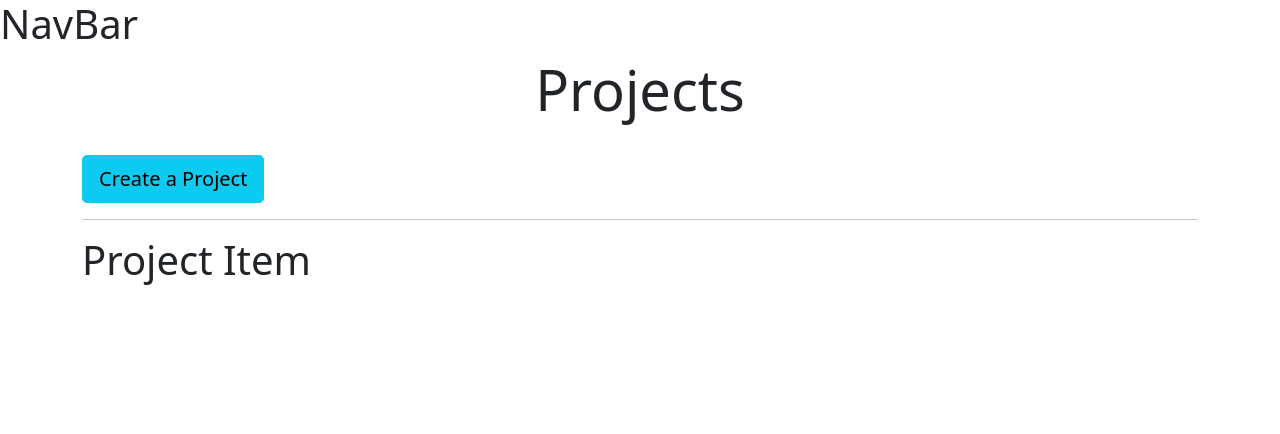
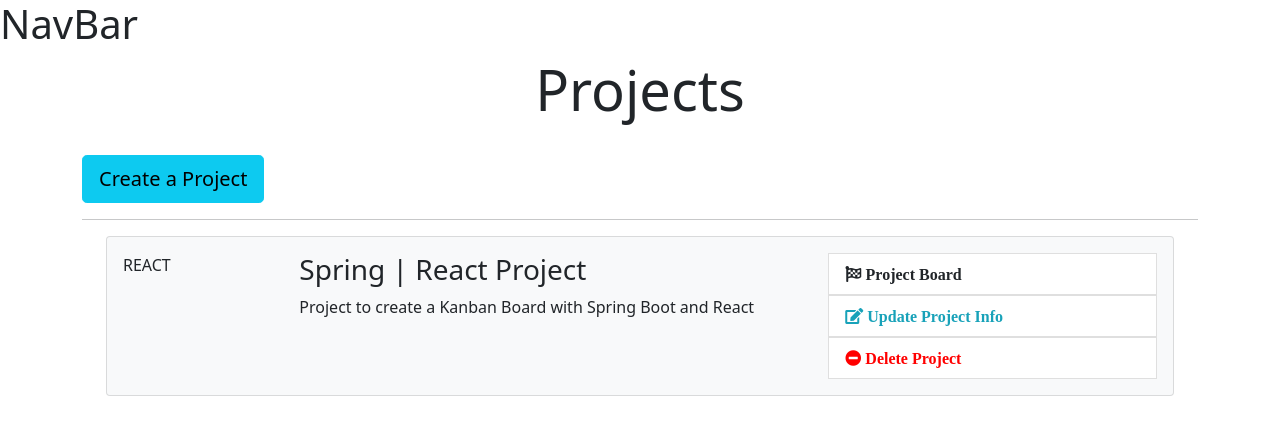
Before and after one commit to Aayushyaverma/Project-Management-System, a React (Create React App) app in the folder pmsystem-react-client/: page / in a window 1280 px wide. Shown: the top 434 px of the page. Built offline with nearby package versions, Linux system fonts and the light colour scheme.

Commit message:
Update ProjectItem.js

```diff
--- a/pmsystem-react-client/src/components/Project/ProjectItem.js
+++ b/pmsystem-react-client/src/components/Project/ProjectItem.js
@@ -3,7 +3,38 @@
 export class ProjectItem extends Component {
   render() {
     return (
-      <h1>Project Item</h1>
+        <div className="container">
+        <div className="card card-body bg-light mb-3">
+            <div className="row">
+                <div className="col-2">
+                    <span className="mx-auto">REACT</span>
+                </div>
+                <div className="col-lg-6 col-md-4 col-8">
+                    <h3>Spring | React Project</h3>
+                    <p>Project to create a Kanban Board with Spring Boot and React</p>
+                </div>
+                <div className="col-md-4 d-none d-lg-block">
+                    <ul className="list-group">
+                        <a href="#">
+                            <li className="list-group-item board">
+                                <i className="fa fa-flag-checkered pr-1">  Project Board </i>
+                            </li>
+                        </a>
+                        <a href="#">
+                            <li className="list-group-item update">
+                                <i className="fa fa-edit pr-1">  Update Project Info</i>
+                            </li>
+                        </a>
+                        <a href="">
+                            <li className="list-group-item delete">
+                                <i className="fa fa-minus-circle pr-1">  Delete Project</i>
+                            </li>
+                        </a>
+                    </ul>
+                </div>
+            </div>
+        </div>
+    </div>
     )
   }
 }
```
